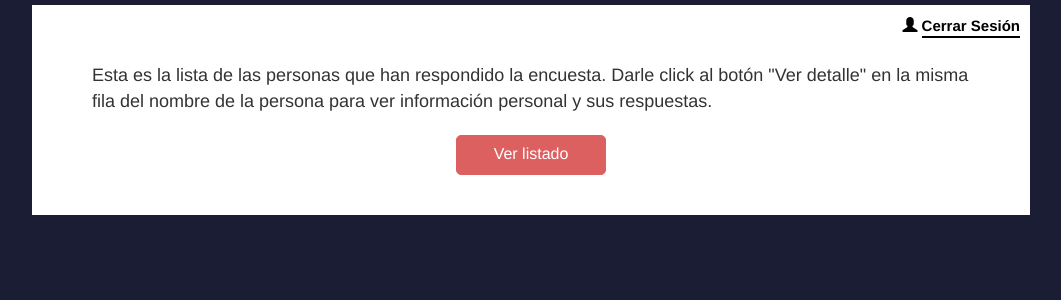
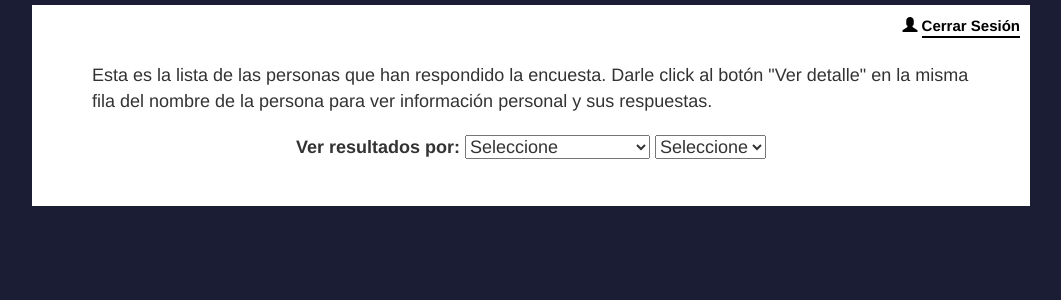
Before and after one commit to 5yC0r/3nc4v2, a PHP site: page /vista/encuestador.php in a window 1280 px wide. Shown: the top 300 px of the page, without its empty margins (109-1170 px from the left). Run offline with PHP 8.4, Linux system fonts and the light colour scheme.

Commit message:
se descarta view consultas.php y se coloca todo en view encuestador.php

```diff
--- a/css/main.css
+++ b/css/main.css
@@ -78,6 +78,11 @@ li{
 	width: 90%;
 	margin: 0 auto;
     clear: both;
+}
+#opciones{
+    width: 100%;
+    text-align: center;
+    margin-bottom: 20px;
 }
 #cerrar-sesion{
     padding: 10px;
@@ -179,7 +184,7 @@ tr:hover{background-color:#f5f5f5}
 }
 
 /*css ventana consultas*/
-#contendor-consultas{
+/*#contendor-consultas{
     width: 998px;
     font-size: 18px;
     background-color: white;
@@ -191,13 +196,9 @@ tr:hover{background-color:#f5f5f5}
     width: 80%;
     margin: 0 auto;
 }
-#opciones{
-    width: 100%;
-    text-align: center;
-}
 #tablaSegunConsulta{
     width: 80%;
     height: 150px;
     margin: 5px auto;
     background-color: green;
-}
+}*/
--- a/js/main.js
+++ b/js/main.js
@@ -487,43 +487,6 @@ $(document).ready(function () {
 		}
 	});
 
-	$("#botonListar").click(function(){
-		var parametros = {"indice": 4};
-        $.ajax({
-            data: parametros,
-            url : '../controlador/Controlador.php',
-            type : 'post',
-            success:  function (response) {
-				var datos = $.parseJSON(response);
-				console.log(datos);
-				var numeroFilas = datos.length;
-				var contenedorTabla = $('#contenedor-tabla');
-				contenedorTabla.html("<table align='center' id='tabla-alumnos' class='display'>"+
-				"<thead>"+
-					"<tr>"+
-				        "<th>Codigo Usuario</th>"+
-						"<th>Nombre(s) Usuario</th>"+
-						"<th>Apellidos Usuario</th>"+
-						"<th>Seleccione</th>"+
-					"</tr>"+
-				"</thead>"+
-				"</tfoot>"+
-				"<tbody id='cuerpoTabla'></tbody>"+
-				"</table>");
-
-				var cuerpoTabla = $('#cuerpoTabla');
-				for (var i = 0; i < numeroFilas; i++) {
-				    cuerpoTabla.append('<tr><td>'+datos[i].dniAlumno+'</td><td>'+datos[i].nombres+'</td><td>'+datos[i].apellidos+'</td><td><button class=boton-ver onclick= prueba('+datos[i].dniAlumno+')>Ver detalle</button></td></tr>');
-				}
-				$('#tabla-alumnos').DataTable( {
-			        "scrollY":        "200px",
-			        "scrollCollapse": true,
-			        "paging":         false,
-			    } );
-            }
-        });
-	});
-
 	$('#derecha').click(function(){
 		$('#datos-personales').hide();
 		$('#preguntas').show();
@@ -571,14 +534,17 @@ $(document).ready(function () {
 		if(opcionSeleccionada == 1){
 			$('#selectSecundario').empty();
 			$('#selectSecundario').append(anioEgreso);
+			$('#selectSecundario').removeAttr('disabled');
 		}else{
 			if(opcionSeleccionada == 2){
 				$('#selectSecundario').empty();
 				$('#selectSecundario').append(estadoCivil);
+				$('#selectSecundario').removeAttr('disabled');
 			}else{
 				if(opcionSeleccionada == 3){
 					$('#selectSecundario').empty();
 					$('#selectSecundario').append(regionProcedencia);
+					$('#selectSecundario').removeAttr('disabled');
 				}else{
 					if(opcionSeleccionada == 4){
 
@@ -586,15 +552,56 @@ $(document).ready(function () {
 						if(opcionSeleccionada == 5){
 							$('#selectSecundario').empty();
 							$('#selectSecundario').append(opcionSexo);
+							$('#selectSecundario').removeAttr('disabled');
 						}else{
 							$('#selectSecundario').empty();
 							$('#selectSecundario').append("<option value=''>Seleccione</option>");
+							$('#selectSecundario').attr('disabled', 'disabled');
 						}
 					}
 				}
 			}
 		}
 	});
+	$('#selectPrincipal').change(function(){
+		if ($(this).val()==6) {
+			var parametros = {"indice": 4};
+			$.ajax({
+	            data: parametros,
+	            url : '../controlador/Controlador.php',
+	            type : 'post',
+	            success:  function (response) {
+					var datos = $.parseJSON(response);
+					console.log(datos);
+					var numeroFilas = datos.length;
+					var contenedorTabla = $('#contenedor-tabla');
+					contenedorTabla.html("<table align='center' id='tabla-alumnos' class='display'>"+
+					"<thead>"+
+						"<tr>"+
+					        "<th>Codigo Usuario</th>"+
+							"<th>Nombre(s) Usuario</th>"+
+							"<th>Apellidos Usuario</th>"+
+							"<th>Seleccione</th>"+
+						"</tr>"+
+					"</thead>"+
+					"</tfoot>"+
+					"<tbody id='cuerpoTabla'></tbody>"+
+					"</table>");
+
+					var cuerpoTabla = $('#cuerpoTabla');
+					for (var i = 0; i < numeroFilas; i++) {
+					    cuerpoTabla.append('<tr><td>'+datos[i].dniAlumno+'</td><td>'+datos[i].nombres+'</td><td>'+datos[i].apellidos+'</td><td><button class=boton-ver onclick= prueba('+datos[i].dniAlumno+')>Ver detalle</button></td></tr>');
+					}
+					$('#tabla-alumnos').DataTable( {
+				        "scrollY":        "200px",
+				        "scrollCollapse": true,
+				        "paging":         false,
+				    } );
+	            }
+	        });
+		}
+	});
+
 	$('#selectSecundario').change(function(){
 		var contenedorTabla = $('#contedor-tabla-consultas');
 		var valSelectPrincipal = $('#selectPrincipal').val();
@@ -622,7 +629,9 @@ $(document).ready(function () {
             success:  function (response) {
 				var datos = $.parseJSON(response);
 				console.log(datos);
-				contenedorTabla.html("<table align='center' id='tabla-consulta-alumnos' class='display'>"+
+				var numeroFilas = datos.length;
+				var contenedorTabla = $('#contenedor-tabla');
+				contenedorTabla.html("<table align='center' id='tabla-alumnos' class='display'>"+
 				"<thead>"+
 					"<tr>"+
 				        "<th>Codigo Usuario</th>"+
@@ -632,21 +641,20 @@ $(document).ready(function () {
 					"</tr>"+
 				"</thead>"+
 				"</tfoot>"+
-				"<tbody id='cuerpoTablaConsultas'></tbody>"+
+				"<tbody id='cuerpoTabla'></tbody>"+
 				"</table>");
-				var numeroFilas = datos.length;
-				var cuerpoTabla = $('#cuerpoTablaConsultas');
+
+				var cuerpoTabla = $('#cuerpoTabla');
 				for (var i = 0; i < numeroFilas; i++) {
 				    cuerpoTabla.append('<tr><td>'+datos[i].dniAlumno+'</td><td>'+datos[i].nombres+'</td><td>'+datos[i].apellidos+'</td><td><button class=boton-ver onclick= prueba('+datos[i].dniAlumno+')>Ver detalle</button></td></tr>');
 				}
-				$('#tabla-consulta-alumnos').DataTable( {
+				$('#tabla-alumnos').DataTable( {
 			        "scrollY":        "200px",
 			        "scrollCollapse": true,
 			        "paging":         false,
 			    } );
             }
         });
-
 	});
 });
 
--- a/vista/encuestador.php
+++ b/vista/encuestador.php
@@ -3,8 +3,6 @@
 <head>
 	<meta charset="UTF-8">
 	<title>Ventana Administrador</title>
-
-	<link href="http://fonts.googleapis.com/icon?family=Material+Icons" rel="stylesheet">
 	<link rel="stylesheet" href="../css/bootstrap.min.css">
 	<link rel="stylesheet" type="text/css" href="../css/jquery.dataTables.css">
 	<link rel="stylesheet" href="../css/main.css">
@@ -23,8 +21,21 @@
 		<div id="instrucciones">
 			<p>Esta es la lista de las personas que han respondido la encuesta. Darle click al botón "Ver detalle" en la misma fila del nombre de la persona para ver información personal y sus respuestas.</p>
 		</div>
-		<div id="boton-listado-alumnos">
+		<!--<div id="boton-listado-alumnos">
 			<button id="botonListar">Ver listado</button>
+		</div>-->
+		<div id="opciones">
+			<label for="">Ver resultados por: </label>
+			<select name="" id="selectPrincipal">
+				<option value="0">Seleccione</option>
+				<option value="1">Año Egreso</option>
+				<option value="2">Estado Civil</option>
+				<option value="3">Región Procedencia</option>
+				<option value="4">Región Residencia</option>
+				<option value="5">Sexo</option>
+				<option value="6">Todo</option>
+			</select>
+			<select name="" id="selectSecundario"></select>
 		</div>
 		<div id="contenedor-tabla"></div>
 		<div class="" id="resultado">
```
Also changed, not shown: datos.txt (+37 -0 lines).
